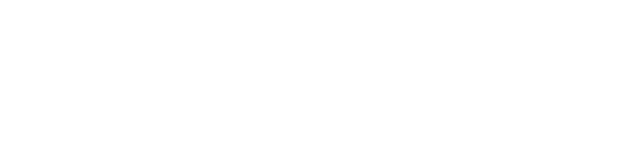
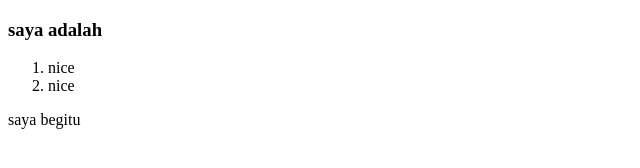
Before and after one commit to localbu/azzam-remote-git, a plain HTML site: page index.html in a window 1280 px wide. Shown: the whole page, without its empty margins (0-640 px from the left). Drawn offline with Linux system fonts and the light colour scheme.

Commit message:
adding text in index.html

```diff
--- a/index.html
+++ b/index.html
@@ -6,6 +6,11 @@
     <title>Document</title>
 </head>
 <body>
-
+    <h3>saya adalah</h3>
+    <ol>
+        <li>nice</li>
+        <li>nice</li>
+    </ol>
+    <p>saya begitu</p>
 </body>
 </html>
```
